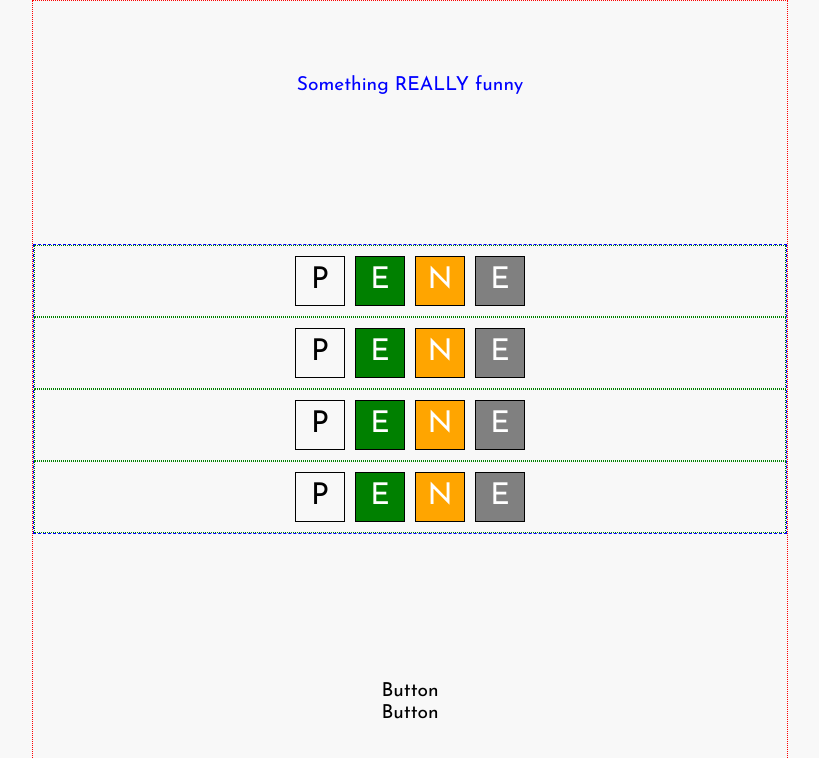
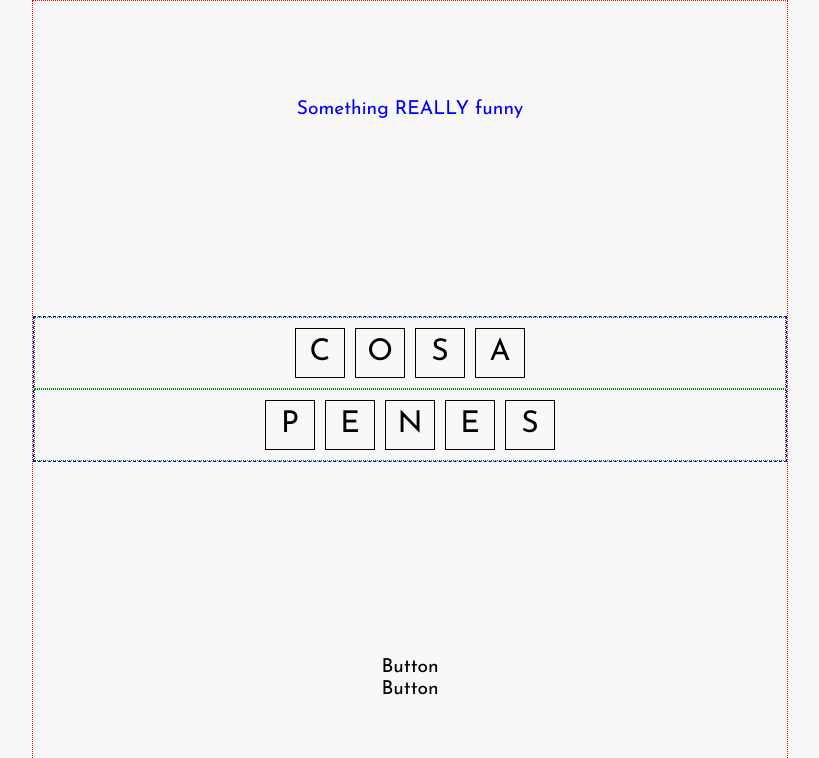
Before and after one commit to jlaguilargomez/wordly-app, a React (Create React App) app: page / in a window 1280 px wide. Shown: the top 758 px of the page, without its empty margins (230-1049 px from the left). Built offline with nearby package versions, Linux system fonts and the light colour scheme.

Commit message:
Create wordly context

```diff
--- a/src/App.tsx
+++ b/src/App.tsx
@@ -1,9 +1,14 @@
 import React from 'react';
 import './App.scss';
+import { WordlyProvider } from './context/WordlyContext';
 import Game from './modules/game/pages/Game/Game';
 
 function App(): JSX.Element {
-  return <Game />;
+  return (
+    <WordlyProvider>
+      <Game />
+    </WordlyProvider>
+  );
 }
 
 export default App;
--- /dev/null
+++ b/src/context/WordlyContext.tsx
@@ -0,0 +1,25 @@
+/* eslint-disable react/jsx-no-constructed-context-values */
+import React, { createContext, ReactNode, useMemo } from 'react';
+
+export interface IWordlyContext {
+  wordToDiscover: string;
+}
+
+interface IWordlyProvider {
+  children: ReactNode;
+}
+
+export const WordlyContext = createContext<IWordlyContext>(
+  {} as IWordlyContext
+);
+
+export function WordlyProvider({ children }: IWordlyProvider): JSX.Element {
+  console.log('context!');
+  const initialState = useMemo(() => ({ wordToDiscover: 'PERCEBE' }), []);
+
+  return (
+    <WordlyContext.Provider value={initialState}>
+      {children}
+    </WordlyContext.Provider>
+  );
+}
--- /dev/null
+++ b/src/hooks/useWordlyContext.tsx
@@ -0,0 +1,6 @@
+import { useContext } from 'react';
+import { IWordlyContext, WordlyContext } from '../context/WordlyContext';
+
+const useWordlyContext = (): IWordlyContext => useContext(WordlyContext);
+
+export default useWordlyContext;
--- a/src/modules/game/molecules/Word/Word.tsx
+++ b/src/modules/game/molecules/Word/Word.tsx
@@ -1,15 +1,33 @@
-import React from 'react';
+import React, { useState, useEffect } from 'react';
 import './Word.scss';
 
 import Cell from '../../atoms/Cell/Cell';
+import useWordlyContext from '../../../../hooks/useWordlyContext';
 
-function Word(): JSX.Element {
+interface IWord {
+  text: string;
+}
+
+const splitIntoLetters = (word: string): Array<string> =>
+  word.toUpperCase().split('');
+
+function Word({ text }: IWord): JSX.Element {
+  // ! CONSIDERA EL USO DE USEEFFECTLAYOUT
+  const [letters, setLetters] = useState<Array<any>>([]);
+
+  const something = useWordlyContext();
+  console.log(something);
+
+  useEffect(() => {
+    setLetters(splitIntoLetters(text));
+  }, []);
+
   return (
     <div className="word">
-      <Cell letter="P" />
-      <Cell letter="E" status="rightPosition" />
-      <Cell letter="N" status="rightLetter" />
-      <Cell letter="E" status="fail" />
+      {letters.map((letter: string, index: number) => (
+        // eslint-disable-next-line react/no-array-index-key
+        <Cell key={`${index}-${letter}`} letter={letter} />
+      ))}
     </div>
   );
 }
--- a/src/modules/game/organism/Panel/Panel.tsx
+++ b/src/modules/game/organism/Panel/Panel.tsx
@@ -6,10 +6,8 @@ import Word from '../../molecules/Word/Word';
 function Panel(): JSX.Element {
   return (
     <div className="panel">
-      <Word />
-      <Word />
-      <Word />
-      <Word />
+      <Word text="COSA" />
+      <Word text="PENES" />
     </div>
   );
 }
```
